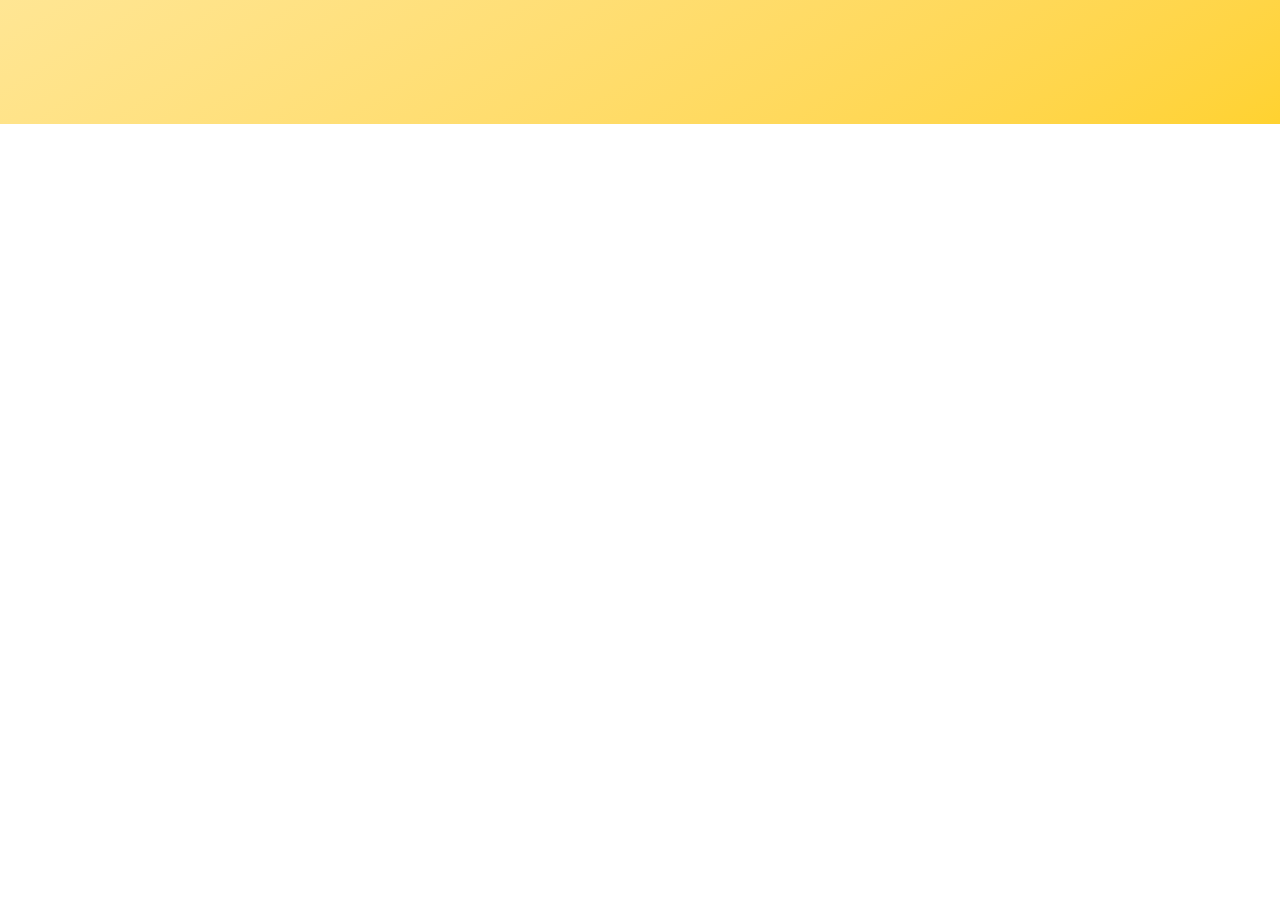
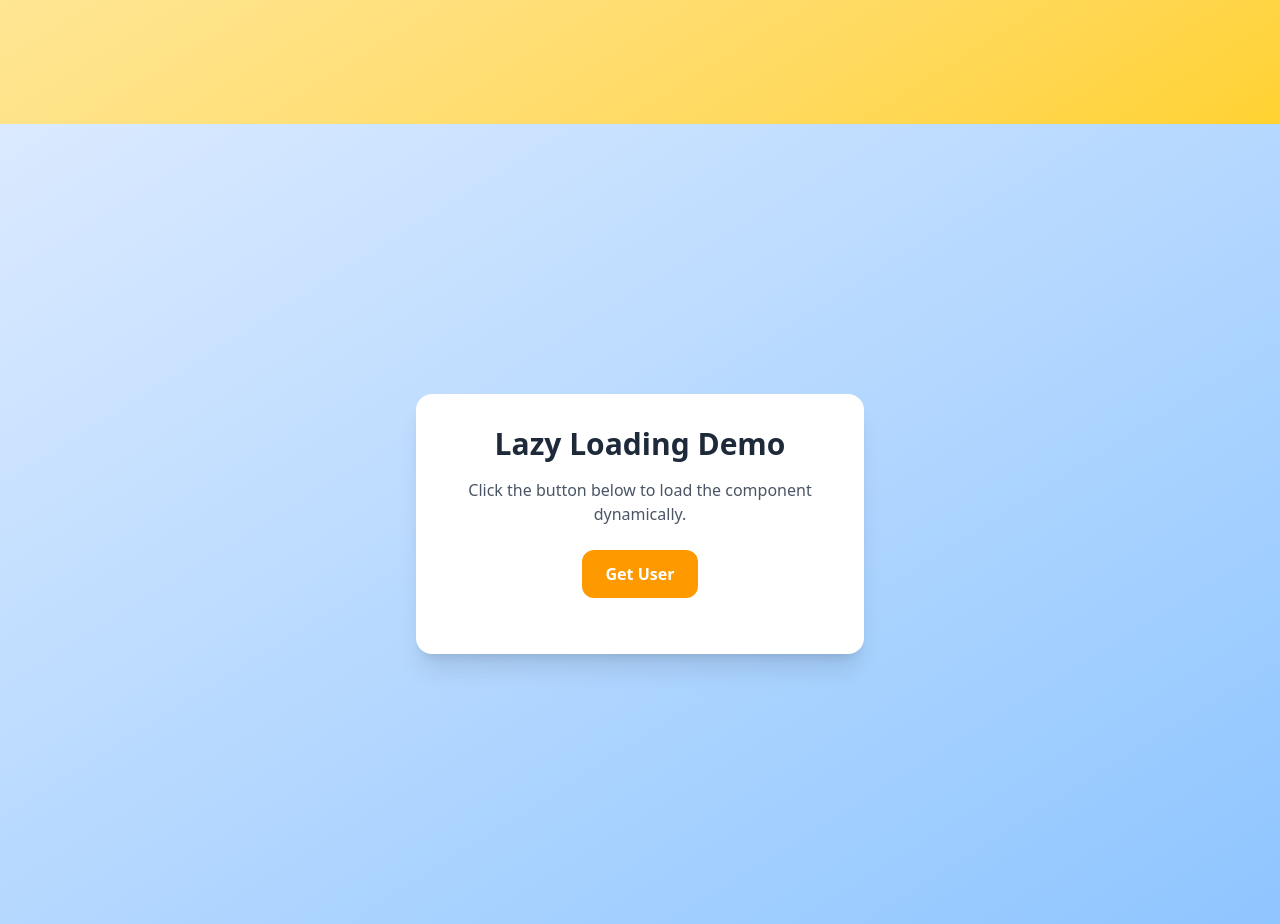
Before and after one commit to Shivam-Gupta-git/React-Practice-Project, a React (Vite) app in the folder Interview/: page /Login in a window 1280 px wide. Shown: the part 740-1664 px from the top of the page. Before the commit the page ends 864 px from the top, so only its background shows below. Built offline with nearby package versions, Linux system fonts and the light colour scheme.

Commit message:
Lazy Loading

```diff
--- a/Interview/src/App.jsx
+++ b/Interview/src/App.jsx
@@ -8,6 +8,7 @@ import MemoParentComponent from './components/6.useMemo'
 import ReactMemo from './components/7.React.Memo'
 import CustomeHook from './components/CustomeHook/CustomeHook'
 import ProtectedRouter from './components/Protected Routing/ProtectedRouter'
+import LazyLoading from './components/Lazy Loading/LazyLoading'
 
 function App() {
 
@@ -23,6 +24,7 @@ function App() {
      {/* <ReactMemo/> */}
      {/* <CustomeHook/> */}
      <ProtectedRouter/>
+     <LazyLoading/>
     </>
   )
 }
--- /dev/null
+++ b/Interview/src/components/Lazy Loading/LazyLoading.jsx
@@ -0,0 +1,35 @@
+import React, { Suspense, lazy, useState } from 'react';
+
+const Values = lazy(() => import('./Values'));
+
+function LazyLoading() {
+  const [load, setLoad] = useState(false);
+
+  return (
+    <div className="min-h-screen bg-linear-to-br from-blue-100 to-blue-300 flex flex-col items-center justify-center px-6">
+
+      <div className="bg-white rounded-2xl shadow-xl p-8 max-w-md w-full text-center">
+        <h1 className="text-3xl font-bold text-gray-800 mb-4">Lazy Loading Demo</h1>
+        <p className="text-gray-600 mb-6">
+          Click the button below to load the component dynamically.
+        </p>
+
+        <button
+          onClick={() => setLoad(true)}
+          className="px-6 py-3 bg-amber-500 text-white font-semibold rounded-xl hover:bg-amber-600 transition mb-6"
+        >
+          Get User
+        </button>
+
+        {/* Lazy-loaded component */}
+        {load && (
+          <Suspense fallback={<h4 className="text-gray-700">Loading...</h4>}>
+            <Values />
+          </Suspense>
+        )}
+      </div>
+    </div>
+  );
+}
+
+export default LazyLoading;
--- /dev/null
+++ b/Interview/src/components/Lazy Loading/Values.jsx
@@ -0,0 +1,16 @@
+import React from "react";
+
+function Values() {
+  return (
+    <div className="bg-amber-50 p-6 rounded-2xl shadow-lg max-w-sm mx-auto mt-4 transform hover:scale-105 transition-transform">
+      <h1 className="text-2xl font-bold text-gray-800 mb-2 text-center">
+        Hello Students!
+      </h1>
+      <p className="text-gray-600 text-center">
+        Welcome to the Lazy Loading demo. Components load only when needed.
+      </p>
+    </div>
+  );
+}
+
+export default Values;
--- a/Interview/src/components/Protected Routing/Header.jsx
+++ b/Interview/src/components/Protected Routing/Header.jsx
@@ -16,7 +16,7 @@ function Header() {
       : "text-black px-4 py-2 rounded-lg hover:bg-black/20 transition";
 
   return (
-    <header className="w-full h-16 bg-amber-400 flex items-center justify-between px-8 sticky top-0 z-50 shadow-md">
+    <header className="w-full h-16 bg-amber-400 flex items-center justify-between px-8 z-50 shadow-md">
 
       {/* Logo */}
       <h1 className="text-xl font-bold text-black tracking-wide">
```
